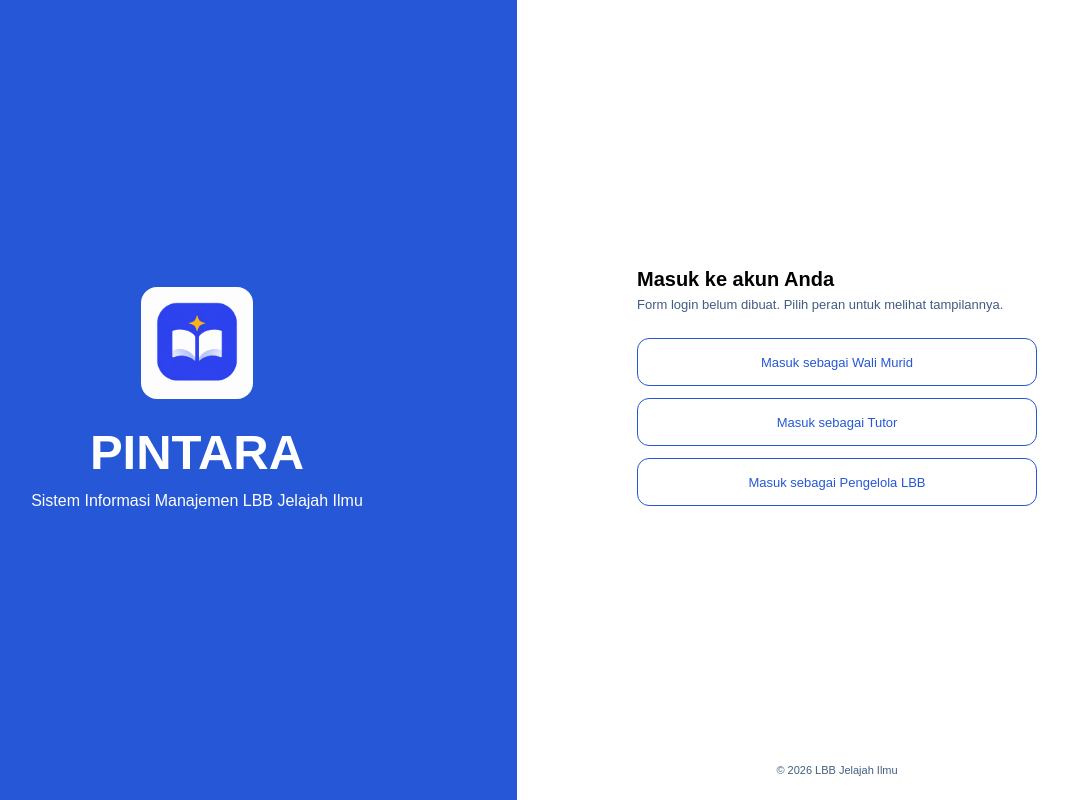
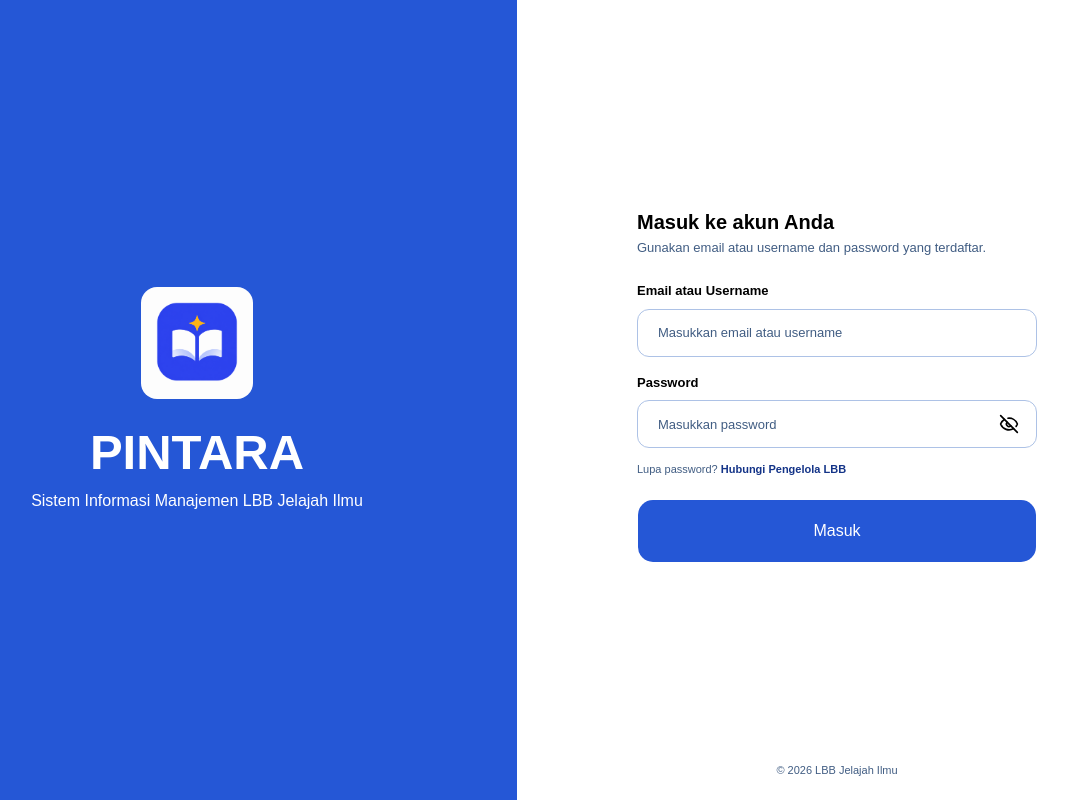
Before and after one commit to PINTARAAA/Pintara-Frontend, a React (Vite) app: page /masuk in a window 1280 px wide. Shown: the whole page, without its empty margins (123-1191 px from the left). Built offline with nearby package versions, Linux system fonts and the light colour scheme.

Commit message:
feat: implement login functionality with form validation and demo accounts; add password input component

```diff
--- a/src/app/navigation.ts
+++ b/src/app/navigation.ts
@@ -10,6 +10,7 @@ import {
 } from "lucide-react"
 
 import type { NavItem } from "@/components/layouts/app-shell"
+import type { Role } from "@/features/auth/types"
 
 /*
  * Menu navigasi per peran, sesuai Figma PINTARA → Components →
@@ -18,13 +19,7 @@ import type { NavItem } from "@/components/layouts/app-shell"
  *   utility : Akun/Lainnya — akhir Bottom navigation (mobile),
  *             grup bawah Sidebar (desktop)
  */
-export type Role = "wali" | "tutor" | "pengelola"
-
-export const ROLE_LABEL: Record<Role, string> = {
-  wali: "Wali Murid",
-  tutor: "Tutor",
-  pengelola: "Pengelola LBB",
-}
+export type { Role }
 
 export const ROLE_NAV: Record<Role, { main: NavItem[]; utility: NavItem[] }> = {
   wali: {
--- a/src/app/routes/login.tsx
+++ b/src/app/routes/login.tsx
@@ -1,34 +1,30 @@
-import { Link } from "react-router"
+import { useNavigate, useSearchParams } from "react-router"
 
 import { AuthLayout } from "@/components/layouts/auth-layout"
-import { Button } from "@/components/ui/button"
-import { ROLE_LABEL, type Role } from "@/app/navigation"
+import { LoginForm } from "@/features/auth/components/login-form"
+import type { LoginNotice } from "@/features/auth/types"
 
 /*
- * SEMENTARA · halaman masuk.
- * Form login (Figma: Login / Default) dan autentikasi belum dibuat; tombol di
- * bawah hanya pintasan untuk melihat area tiap peran selama pengembangan.
+ * /masuk · Figma PINTARA → UI Screen → Umum → 00 · Autentikasi
+ * ?alasan=sesi-berakhir | keluar menampilkan banner informasi.
  */
-const roles: Role[] = ["wali", "tutor", "pengelola"]
+const NOTICES: LoginNotice[] = ["sesi-berakhir", "keluar"]
 
 export default function LoginRoute() {
+  const navigate = useNavigate()
+  const [params] = useSearchParams()
+  const reason = params.get("alasan")
+  const notice = NOTICES.find((n) => n === reason)
+
   return (
     <AuthLayout
       title="Masuk ke akun Anda"
-      description="Form login belum dibuat. Pilih peran untuk melihat tampilannya."
+      description="Gunakan email atau username dan password yang terdaftar."
     >
-      <div className="flex flex-col gap-ns-m">
-        {roles.map((role) => (
-          <Button
-            key={role}
-            variant="secondary"
-            nativeButton={false}
-            render={<Link to={`/${role}`} />}
-          >
-            Masuk sebagai {ROLE_LABEL[role]}
-          </Button>
-        ))}
-      </div>
+      <LoginForm
+        notice={notice}
+        onSuccess={(user) => navigate(`/${user.role}`, { replace: true })}
+      />
     </AuthLayout>
   )
 }
--- /dev/null
+++ b/src/components/ui/password-input.tsx
@@ -0,0 +1,42 @@
+import * as React from "react"
+import { EyeIcon, EyeOffIcon } from "lucide-react"
+
+import { Input } from "@/components/ui/input"
+import { cn } from "@/lib/styles/cn"
+
+/*
+ * PasswordInput · Input password dengan tombol tampil/sembunyikan
+ * (Figma: Login → "Toggle password visibility", ikon 20px di kanan, 20px
+ * dari tepi). Ikon Eye Off saat password tersembunyi.
+ */
+function PasswordInput({
+  className,
+  size = "default",
+  ...props
+}: Omit<React.ComponentProps<typeof Input>, "type">) {
+  const [visible, setVisible] = React.useState(false)
+  const Icon = visible ? EyeIcon : EyeOffIcon
+
+  return (
+    <div data-slot="password-input" className="relative w-full">
+      <Input
+        type={visible ? "text" : "password"}
+        size={size}
+        className={cn("pr-12", className)}
+        {...props}
+      />
+      <button
+        type="button"
+        aria-label={visible ? "Sembunyikan password" : "Tampilkan password"}
+        aria-pressed={visible}
+        onClick={() => setVisible((v) => !v)}
+        disabled={props.disabled}
+        className="absolute top-1/2 right-ns-m flex size-8 -translate-y-1/2 items-center justify-center rounded-sm text-grayscale-text-body outline-none hover:bg-grayscale-surface-subtitle focus-visible:ring-2 focus-visible:ring-primary-border-lighter disabled:pointer-events-none disabled:text-grayscale-text-disabled"
+      >
+        <Icon className="size-5" />
+      </button>
+    </div>
+  )
+}
+
+export { PasswordInput }
--- /dev/null
+++ b/src/features/auth/api/login.ts
@@ -0,0 +1,55 @@
+import type { LoginInput } from "@/features/auth/schemas/login-schema"
+import type { AuthUser } from "@/features/auth/types"
+
+/*
+ * Masuk ke akun.
+ *
+ * TODO(backend): ganti isi `login()` dengan panggilan API, mis.
+ *   const { data } = await httpClient.post("/auth/login", input)
+ * dan petakan respons gagal ke `LoginError` dengan kode yang sama agar
+ * tampilan form tidak perlu diubah.
+ *
+ * Selama backend belum ada, mode development memakai akun demo di bawah
+ * (password semuanya "pintara123"). Akun demo tidak aktif di build produksi.
+ */
+export type LoginErrorCode = "invalid_credentials" | "account_inactive"
+
+export class LoginError extends Error {
+  code: LoginErrorCode
+
+  constructor(code: LoginErrorCode) {
+    super(code)
+    this.name = "LoginError"
+    this.code = code
+  }
+}
+
+type DemoAccount = AuthUser & { active: boolean }
+
+const DEMO_PASSWORD = "pintara123"
+
+const DEMO_ACCOUNTS: Record<string, DemoAccount> = {
+  wali: { name: "Sari Wulandari", role: "wali", active: true },
+  tutor: { name: "Budi Santoso", role: "tutor", active: true },
+  pengelola: { name: "Pengelola LBB", role: "pengelola", active: true },
+  nonaktif: { name: "Akun Nonaktif", role: "wali", active: false },
+}
+
+export async function login(input: LoginInput): Promise<AuthUser> {
+  if (!import.meta.env.DEV) {
+    throw new Error("Layanan masuk belum terhubung ke server.")
+  }
+
+  await new Promise((resolve) => setTimeout(resolve, 400))
+
+  const key = input.identifier.trim().toLowerCase().split("@")[0]
+  const account = DEMO_ACCOUNTS[key]
+
+  if (!account || input.password !== DEMO_PASSWORD) {
+    throw new LoginError("invalid_credentials")
+  }
+  if (!account.active) {
+    throw new LoginError("account_inactive")
+  }
+  return { name: account.name, role: account.role }
+}
--- /dev/null
+++ b/src/features/auth/components/login-form.tsx
@@ -0,0 +1,154 @@
+import * as React from "react"
+import { zodResolver } from "@hookform/resolvers/zod"
+import { useForm } from "react-hook-form"
+
+import { AlertBanner } from "@/components/ui/alert-banner"
+import { Button } from "@/components/ui/button"
+import { Field, FieldError, FieldLabel } from "@/components/ui/field"
+import { Input } from "@/components/ui/input"
+import { PasswordInput } from "@/components/ui/password-input"
+import { login, LoginError, type LoginErrorCode } from "@/features/auth/api/login"
+import {
+  loginSchema,
+  type LoginInput,
+} from "@/features/auth/schemas/login-schema"
+import type { AuthUser, LoginNotice } from "@/features/auth/types"
+
+/*
+ * Form masuk · Figma PINTARA → UI Screen → Umum → 00 · Autentikasi
+ *
+ * State yang didukung (sama dengan frame Figma):
+ *   Default · Error - Field kosong · Error - Kredensial salah ·
+ *   Error - Akun nonaktif · Info - Sesi berakhir · Info - Berhasil keluar
+ * Banner tampil di antara judul halaman dan isian.
+ */
+const BANNERS = {
+  invalid_credentials: {
+    status: "error",
+    title: "Email/username atau password salah",
+    description: "Periksa kembali data Anda, lalu coba masuk lagi.",
+  },
+  account_inactive: {
+    status: "warning",
+    title: "Akun Anda tidak aktif",
+    description: "Hubungi Pengelola LBB untuk mengaktifkan kembali akun Anda.",
+  },
+  "sesi-berakhir": {
+    status: "info",
+    title: "Sesi Anda telah berakhir",
+    description: "Demi keamanan, silakan masuk kembali untuk melanjutkan.",
+  },
+  keluar: {
+    status: "success",
+    title: "Anda telah keluar",
+    description: "Sampai jumpa lagi. Masuk kembali kapan saja untuk memantau les.",
+  },
+} as const satisfies Record<
+  LoginErrorCode | LoginNotice,
+  {
+    status: "error" | "warning" | "info" | "success"
+    title: string
+    description: string
+  }
+>
+
+function LoginForm({
+  notice,
+  onSuccess,
+}: {
+  /* Pesan informasi dari halaman sebelumnya (sesi berakhir / keluar) */
+  notice?: LoginNotice
+  onSuccess: (user: AuthUser) => void
+}) {
+  const [banner, setBanner] = React.useState<keyof typeof BANNERS | null>(
+    notice ?? null
+  )
+  const [failure, setFailure] = React.useState<string | null>(null)
+
+  const form = useForm<LoginInput>({
+    resolver: zodResolver(loginSchema),
+    defaultValues: { identifier: "", password: "" },
+  })
+  const { errors, isSubmitting } = form.formState
+
+  const onSubmit = form.handleSubmit(async (values) => {
+    setFailure(null)
+    try {
+      const user = await login(values)
+      onSuccess(user)
+    } catch (error) {
+      if (error instanceof LoginError) {
+        setBanner(error.code)
+      } else {
+        setBanner(null)
+        setFailure(
+          error instanceof Error ? error.message : "Terjadi kendala. Coba lagi."
+        )
+      }
+    }
+  })
+
+  const shownBanner = banner ? BANNERS[banner] : null
+
+  return (
+    <form noValidate onSubmit={onSubmit} className="flex flex-col gap-ns-2xl">
+      {shownBanner && (
+        <AlertBanner
+          status={shownBanner.status}
+          title={shownBanner.title}
+          description={shownBanner.description}
+        />
+      )}
+      {failure && <AlertBanner status="error" title={failure} />}
+
+      <div className="flex flex-col gap-ns-l">
+        <Field>
+          <FieldLabel htmlFor="login-identifier">Email atau Username</FieldLabel>
+          <Input
+            id="login-identifier"
+            autoComplete="username"
+            placeholder="Masukkan email atau username"
+            aria-invalid={errors.identifier ? true : undefined}
+            aria-describedby={errors.identifier ? "login-identifier-error" : undefined}
+            {...form.register("identifier")}
+          />
+          {errors.identifier && (
+            <FieldError id="login-identifier-error">
+              {errors.identifier.message}
+            </FieldError>
+          )}
+        </Field>
+
+        <Field>
+          <FieldLabel htmlFor="login-password">Password</FieldLabel>
+          <PasswordInput
+            id="login-password"
+            autoComplete="current-password"
+            placeholder="Masukkan password"
+            aria-invalid={errors.password ? true : undefined}
+            aria-describedby={errors.password ? "login-password-error" : undefined}
+            {...form.register("password")}
+          />
+          {errors.password && (
+            <FieldError id="login-password-error">
+              {errors.password.message}
+            </FieldError>
+          )}
+        </Field>
+
+        <p className="text-caption text-grayscale-text-caption">
+          Lupa password?{" "}
+          <span className="font-bold text-primary-text-primary">
+            Hubungi Pengelola LBB
+          </span>
+        </p>
+      </div>
+
+      <Button type="submit" size="lg" disabled={isSubmitting}>
+        {isSubmitting ? "Memproses…" : "Masuk"}
+      </Button>
+    </form>
+  )
+}
+
+export { LoginForm }
--- /dev/null
+++ b/src/features/auth/schemas/login-schema.ts
@@ -0,0 +1,9 @@
+import { z } from "zod"
+
+/* Validasi form masuk; pesan sesuai Figma "Login / Error - Field kosong" */
+export const loginSchema = z.object({
+  identifier: z.string().trim().min(1, "Email atau username wajib diisi."),
+  password: z.string().min(1, "Password wajib diisi."),
+})
+
+export type LoginInput = z.infer<typeof loginSchema>
--- /dev/null
+++ b/src/features/auth/types.ts
@@ -0,0 +1,10 @@
+/* Peran pengguna PINTARA */
+export type Role = "wali" | "tutor" | "pengelola"
+
+export type AuthUser = {
+  name: string
+  role: Role
+}
+
+/* Alasan pengguna diarahkan ke halaman masuk (?alasan=… pada URL) */
+export type LoginNotice = "sesi-berakhir" | "keluar"
```
